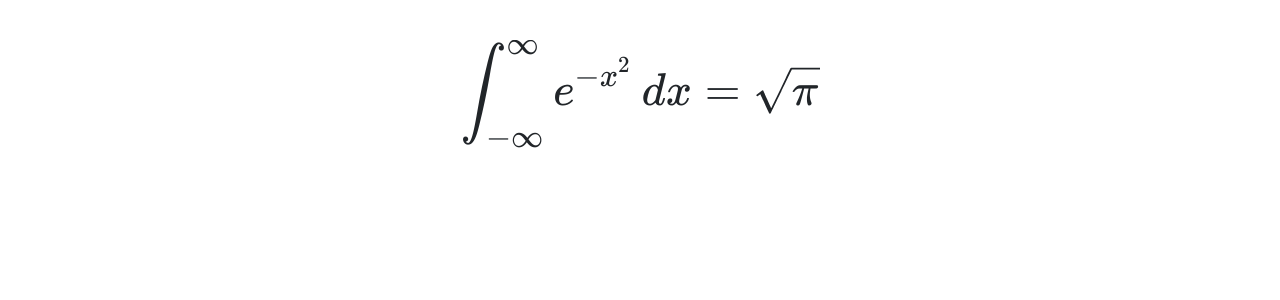
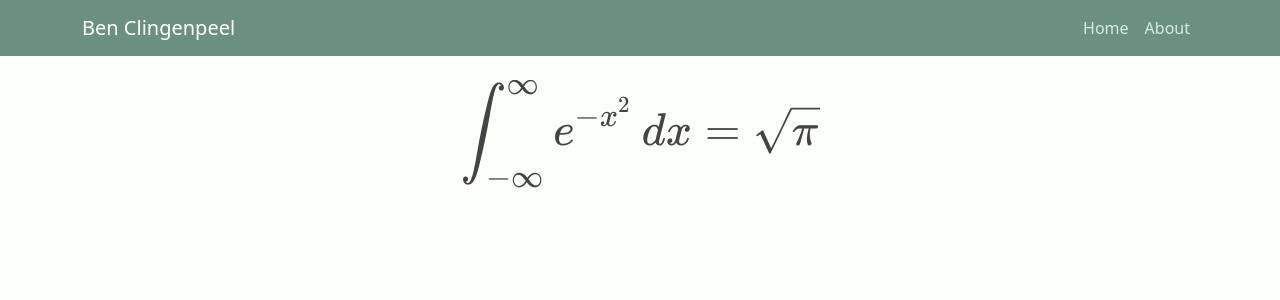
Before and after one commit to bncling/personal-site, a Django app: page / in a window 1280 px wide. Shown: the top 300 px of the page. Run offline with Django 4.2, Linux system fonts and the light colour scheme; some libraries are stand-ins or nearby versions.

Commit message:
adding custom css and a partial nav bar

```diff
--- /dev/null
+++ b/wikis/static/wikis/main.css
@@ -0,0 +1,29 @@
+body {
+  background: #fcfffa;
+  color: #333333;
+  margin-top: 5rem;
+}
+
+h1, h2, h3, h4, h5, h6 {
+  color: #444444;
+}
+
+ul {
+  margin: 0;
+}
+
+.bg-steel {
+  background-color: #6b9080;
+}
+
+.site-header .navbar-nav .nav-link {
+  color: #d5eae4;
+}
+
+.site-header .navbar-nav .nav-link:hover {
+  color: #ffffff;
+}
+
+.site-header .navbar-nav .nav-link.active {
+  font-weight: 500;
+}
--- a/wikis/templates/wikis/base.html
+++ b/wikis/templates/wikis/base.html
@@ -1,3 +1,5 @@
+{% load static %}
+
 <!DOCTYPE html>
 <html>
 <head>
@@ -9,6 +11,8 @@
   <!-- Bootstrap icons -->
   <link rel="stylesheet" href="https://cdn.jsdelivr.net/npm/bootstrap-icons@1.10.2/font/bootstrap-icons.css" integrity="sha384-b6lVK+yci+bfDmaY1u0zE8YYJt0TZxLEAFyYSLHId4xoVvsrQu3INevFKo+Xir8e" crossorigin="anonymous">
 
+  <!-- my css -->
+  <link rel="stylesheet" href="{% static 'wikis/main.css' %}">
   {% if title %}
 		<title>Ben Clingenpeel - {{ title }}</title>
 	{% else %}
@@ -17,6 +21,19 @@
 </head>
 
 <body>
+
+	<!-- nav bar -->
+	<header class="site-header">
+	  <nav class="navbar navbar-expand-md navbar-dark bg-steel fixed-top">
+	    <div class="container">
+	      <a class="navbar-brand mr-4" href="#">Ben Clingenpeel</a>
+        <div class="navbar-nav mr-auto">
+          <a class="nav-item nav-link" href="#">Home</a>
+          <a class="nav-item nav-link" href="#">About</a>
+        </div>
+	     </div>
+		</nav>
+	</header>
 
 	{% block content %}{% endblock %}
 
```
